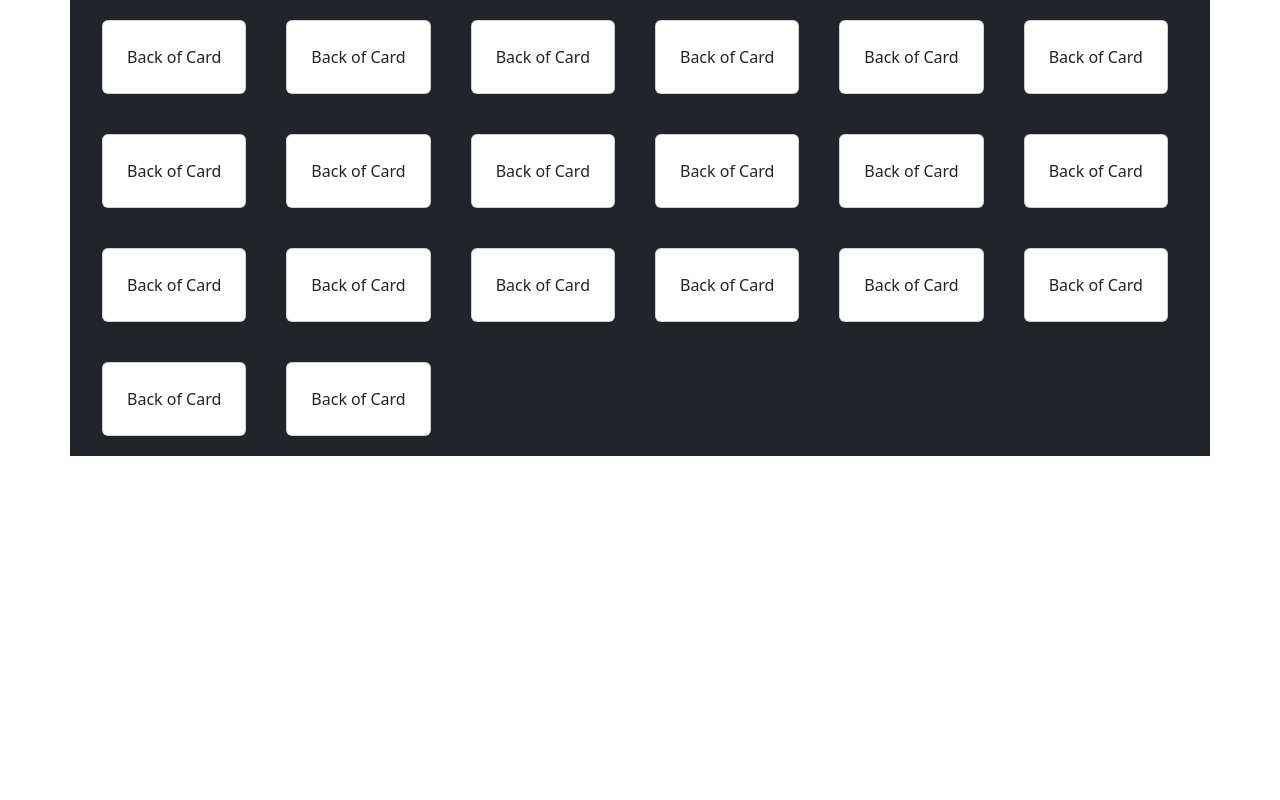
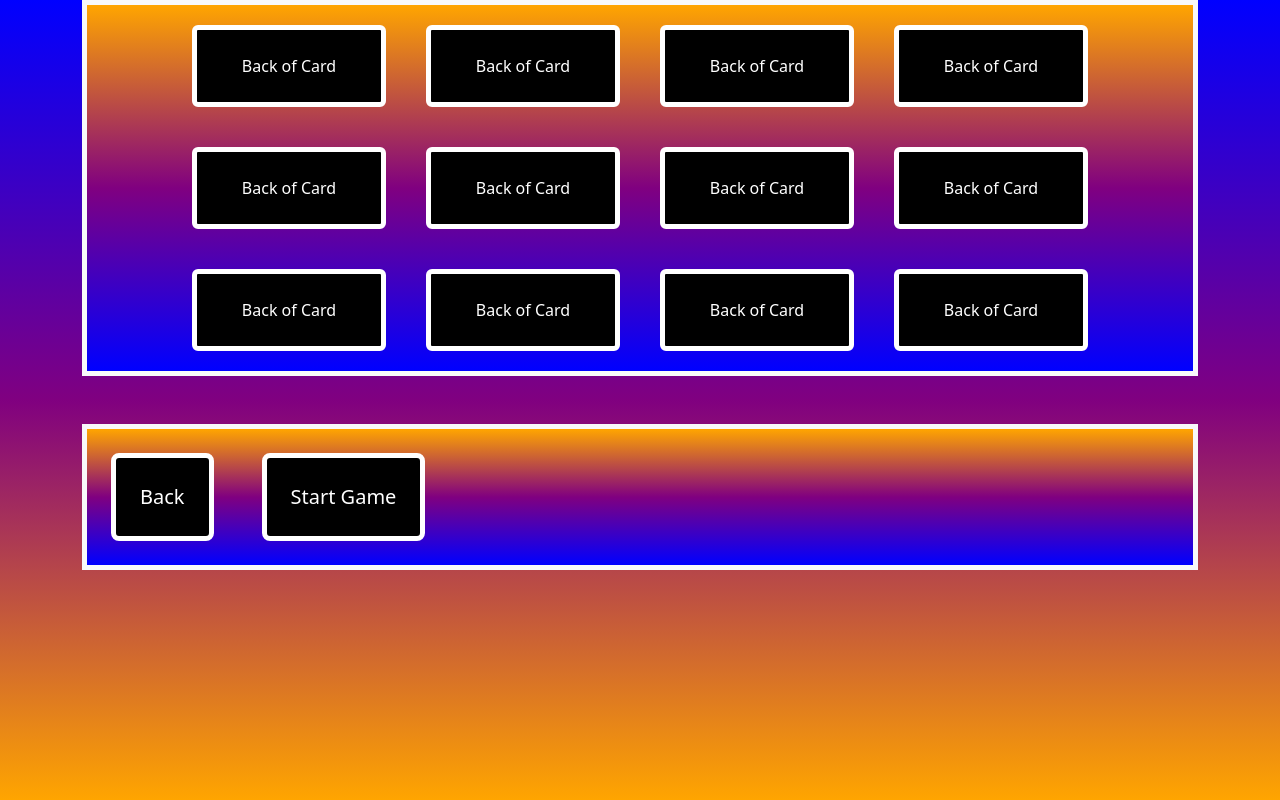
Before and after one commit to DylanOsborne/Card-Memory-Game-v2, a React (Create React App) app: page /Game/1/1 in a window 1280 px wide. Built offline with nearby package versions, Linux system fonts and the light colour scheme.

Commit message:
CSS changes

```diff
--- a/src/Components/CSS/General.css
+++ b/src/Components/CSS/General.css
@@ -13,7 +13,5 @@
 .btn {
     background: black !important;
     color: white !important;
-    margin-top: 24px !important;
     border: 5px solid white !important;
-    justify-content: center !important;
 }
--- a/src/Components/JSX/Board.jsx
+++ b/src/Components/JSX/Board.jsx
@@ -49,9 +49,8 @@ const Board = ({ cards, handleCardClick }) => {
     }, [selectedCards]);
 
     return (
-        <div className='container justify-content-center bg-dark'>
-            <div className="board">
-                {cards.map((card) => (
+        <div className="board row row-cols-5 justify-content-center">
+            {boardCards.map((card) => (
                 <Card
                     key={card.id}
                     id={card.id}
@@ -61,7 +60,6 @@ const Board = ({ cards, handleCardClick }) => {
                 />
             ))}
         </div>
-        </div>
     );
 };
 
--- a/src/Components/JSX/Card.jsx
+++ b/src/Components/JSX/Card.jsx
@@ -14,8 +14,8 @@ const Card = ({ id, value, isFlipped, onClick }) => {
     }, [id]);
 
     return (
-        <div className='d-inline-block m-1 p-3'>
-            <div className={`card ${isFlipped ? 'flipped' : ''} p-4`} onClick={handleClick}>
+        <div className='m-1 p-3'>
+            <div className={`card ${isFlipped ? 'flipped' : ''} p-4 btn`} onClick={handleClick}>
                 {isFlipped ? value : 'Back of Card'}
             </div>
         </div>
--- a/src/Components/JSX/Game.jsx
+++ b/src/Components/JSX/Game.jsx
@@ -67,12 +67,24 @@ const Game = ({ cardType, boardSize }) => {
     }, [cardType, boardSize]);
 
     const handleCardClick = (cardId, cardValue) => {
-    setSelectedCards((prevSelected) => [...prevSelected, { id: cardId, value: cardValue }]);
+        setSelectedCards((prevSelected) => [...prevSelected, { id: cardId, value: cardValue }]);
     };
 
     return (
-        <div className="game">
-            <Board cards={cards} handleCardClick={handleCardClick} />
+        <div className='background vh-100 '>
+            <div className="container">
+                <div className="game border border-light border-5 backgroundReverse ">
+                    <Board cards={cards} handleCardClick={handleCardClick} />
+                </div>
+            </div>
+
+            <div className="container mt-5">
+                <div className='game_bar border border-light border-5 backgroundReverse'>
+                    <button className='btn btn-lg p-4 m-4'>Back</button>
+                    <button className='btn btn-lg p-4 m-4'>Start Game</button>
+                </div>
+
+            </div>
         </div>
     );
 };
--- a/src/Components/JSX/Rules.jsx
+++ b/src/Components/JSX/Rules.jsx
@@ -87,17 +87,17 @@ const Rules = ({ cardType }) => {
                         <h4 className="text-center text-light border border-5 border-light p-2 ps-4 pe-4 bg-black mb-2">Board Sizes</h4>
 
                         <div className='container d-flex justify-content-center'>
-                            <button onClick={() => handleSizeSelection('3x4')} className='col-3 btn btn-lg border-3 p-2 me-2 me-sm-1'>3x4</button>
-                            <button onClick={() => handleSizeSelection('4x5')} className='col-3 btn btn-lg border-3 p-2 me-2 me-sm-1 ms-2 ms-sm-1'>4x5</button>
-                            <button onClick={() => handleSizeSelection('5x6')} className='col-3 btn btn-lg border-3 p-2 ms-2 ms-sm-1'>5x6</button>
+                            <button onClick={() => handleSizeSelection('3x4')} className='col-3 btn btn-lg border-3 p-2 me-2 me-sm-1 mt-3'>3x4</button>
+                            <button onClick={() => handleSizeSelection('4x5')} className='col-3 btn btn-lg border-3 p-2 me-2 me-sm-1 ms-2 ms-sm-1 mt-3'>4x5</button>
+                            <button onClick={() => handleSizeSelection('5x6')} className='col-3 btn btn-lg border-3 p-2 ms-2 ms-sm-1 mt-3'>5x6</button>
                         </div>
                     </div>
 
-                    <Link to="/SelectGameMode" className="btn btn-lg d-flex" role="button">Back</Link>
+                    <Link to="/SelectGameMode" className="btn btn-lg d-flex mt-4" role="button">Back</Link>
                 </div>
             </div>
         </div>
     );
 };
 
-  export default Rules;
+export default Rules;
--- a/src/Components/JSX/SelectGameMode.jsx
+++ b/src/Components/JSX/SelectGameMode.jsx
@@ -13,7 +13,7 @@ const SelectGameMode = ({ setCardType }) => {
     return (
         <div className="background">
             <div className="container d-flex align-items-center justify-content-center vh-100">
-                <div className="backgroundReverse border border-5 border-dark p-5 bg bg-primary">
+                <div className="backgroundReverse border border-5 border-dark p-4 bg bg-primary">
 
                     <h1 className="text-center text-light border border-5 border-light p-4 ps-5 pe-5 bg-black">Select Mode</h1>
 
@@ -27,7 +27,7 @@ const SelectGameMode = ({ setCardType }) => {
                         </div>
                     </div>
 
-                    <Link to="/" className="btn btn-lg d-flex" role="button">Back</Link>
+                    <Link to="/" className="btn btn-lg d-flex mt-4" role="button">Back</Link>
 
                 </div>
             </div>
@@ -35,4 +35,4 @@ const SelectGameMode = ({ setCardType }) => {
     );
 };
 
-  export default SelectGameMode;
+export default SelectGameMode;
--- a/src/Components/JSX/StartScreen.jsx
+++ b/src/Components/JSX/StartScreen.jsx
@@ -13,11 +13,11 @@ const StartScreen = () => {
                         <h1 className="mb-4">Simple game for all ages</h1>
                     </div>
 
-                    <Link to="/SelectGameMode" className="btn btn-lg d-flex" role="button">Continue</Link>
+                    <Link to="/SelectGameMode" className="btn btn-lg d-flex mt-4" role="button">Continue</Link>
                 </div>
             </div>
         </div>
     );
 };
 
-  export default StartScreen;
+export default StartScreen;
```
Lines whose indentation alone changed are shown as unchanged.
